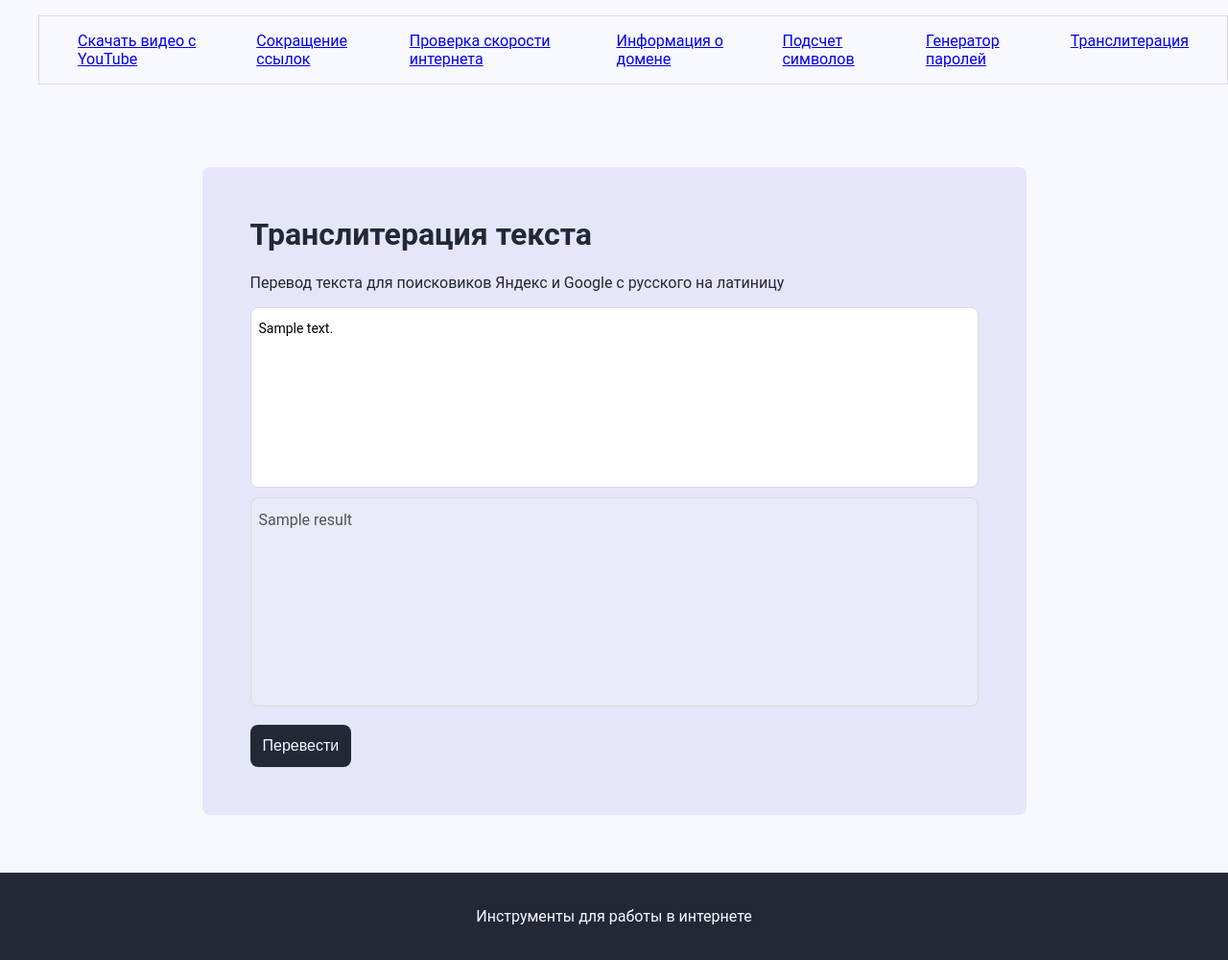
After one commit to AiratWebDev/web-tools, a FastAPI app: template templates/translit.html in a window 1280 px wide. The commit adds this page. Shown: the whole page at 96% size. Run offline with FastAPI, Linux system fonts and the light colour scheme; the template is opened without the code that fills it: most values are stand-ins (such as "Sample title", 1, 10 or a date in 2020).

Commit message:
added transliteration feature, created requirements file, created link-input validation for shortener, and other minimal changes

```diff
--- a/main.py
+++ b/main.py
@@ -11,6 +11,7 @@ from static import speedtest_check
 from static.short_link_generator import link_generator
 from static.links_dict import links_dict
 from static.whois_check import whois_check
+from static.translit import *
 
 app = FastAPI()
 
@@ -47,12 +48,12 @@ def success(request: Request, title):
     return FileResponse(f'downloads/{title}.mp4')
 
 
-@app.get('/shortener')
+@app.get('/s')
 def short_url(request: Request):
     return templates.TemplateResponse('short_url.html', {'request': request})
 
 
-@app.post('/shortener', response_class=HTMLResponse)
+@app.post('/s', response_class=HTMLResponse)
 def short_url(request: Request, link: str = Form(...)):
     [link, short_link] = link_generator(link)
     links_dict[short_link] = link
@@ -60,7 +61,7 @@ def short_url(request: Request, link: str = Form(...)):
                                       {'request': request, 'link': link, 'short_link': short_link})
 
 
-@app.get('/shortener/{short_link}', response_class=RedirectResponse)
+@app.get('/s/{short_link}', response_class=RedirectResponse)
 def shorted_url(request: Request, short_link):
     link = links_dict[short_link]
     return RedirectResponse(link)
@@ -98,6 +99,17 @@ def password_generator(request: Request):
     return templates.TemplateResponse('password_generator.html', {'request': request})
 
 
+@app.get('/translit')
+def translit(request: Request):
+    return templates.TemplateResponse('translit.html', {'request': request})
+
+
+@app.post('/translit')
+def translit(request: Request, area_text: str = Form(...)):
+    result = text_transliteration(area_text)
+    return templates.TemplateResponse('translit.html', {'request': request, 'result': result, 'area_text': area_text })
+
+
 @app.get('static/script-download.js')
 def js_script(request: Request):
     return FileResponse(f'static/script-download.js')
--- a/static/styles.css
+++ b/static/styles.css
@@ -33,12 +33,13 @@ body {
 .content {
     align-self: center;
     margin-top: 70px;
+    margin-bottom: 60px;
 }
 
 .background-wrap {
     /*background-image: linear-gradient(to top, #fbc2eb 0%, #a6c1ee 100%);*/
     background-color: #E6E6FA;
-    padding: 50px;
+    padding: 30px 50px 50px;
     border-radius: 8px;
 }
 
@@ -87,6 +88,16 @@ h1, p, span, label {
     font-family: Roboto, Arial, sans-serif
 }
 
+.translit-textarea {
+    display: flex;
+    flex-direction: column;
+}
+
+.area2 {
+    margin-top: 10px;
+    font-size: 16px;
+}
+
 .counters {
     display: flex;
     justify-content: space-between;
--- /dev/null
+++ b/static/translit.py
@@ -0,0 +1,6 @@
+from pytils.translit import translify
+
+
+def text_transliteration(text):
+    result = translify(text)
+    return result
--- a/templates/menu.html
+++ b/templates/menu.html
@@ -1,10 +1,11 @@
 <menu>
     <div class="menu">
         <ul><a href="/">Скачать видео с YouTube</a></ul>
-        <ul><a href="/shortener">Сокращение ссылок</a></ul>
+        <ul><a href="/s">Сокращение ссылок</a></ul>
         <ul><a href="/speedtest">Проверка скорости интернета</a></ul>
         <ul><a href="/whois">Информация о домене</a></ul>
         <ul><a href="/text">Подсчет символов</a></ul>
         <ul><a href="/password-generator">Генератор паролей</a></ul>
+        <ul><a href="/translit">Транслитерация</a></ul>
     </div>
 </menu>
--- a/templates/short_url.html
+++ b/templates/short_url.html
@@ -4,6 +4,7 @@
     <meta charset="UTF-8">
     <title>Сокращение ссылок онлайн. URL-shortener online</title>
     <link rel="stylesheet" href="{{ url_for('static', path='/styles.css') }}">
+    <script src="{{ url_for('static', path='/script-short.js') }}" type="text/javascript"></script>
 </head>
 <body>
 <div class="page">
@@ -13,7 +14,9 @@
             <h1>Сократить ссылку онлайн</h1>
             <p>Вставьте ссылку на нужное видео в поле ниже</p>
             <form class="form-to-send" action="" method="post">
-                <input class="link-input" type="text" name="link" placeholder="Вставьте сюда ссылку" required>
+                <input class="link-input" type="text" name="link"
+                       id="shortener-link"
+                       placeholder="Вставьте сюда ссылку" required>
                 <br>
                 <input class="send-btn" type="submit" value="Сократить">
             </form>
--- a/templates/short_url_post.html
+++ b/templates/short_url_post.html
@@ -3,7 +3,7 @@
 <head>
     <meta charset="UTF-8">
     <title>Ваша сокращенная ссылка готова</title>
-    <link rel="stylesheet" href="/static/styles.css">
+    <link rel="stylesheet" href="{{ url_for('static', path='/styles.css') }}">
 </head>
 <body>
 <div class="page">
@@ -13,7 +13,7 @@
         <p>
             Старая ссылка — {{ link }}
             <br>
-            Сокращенная ссылка — <a href="http://127.0.0.1:8000/shortener/{{ short_link }}">127.0.0.1:8000/shortener/{{
+            Сокращенная ссылка — <a href="http://127.0.0.1:8000/s/{{ short_link }}">127.0.0.1:8000/s/{{
             short_link }}</a>
         </p>
     </div>
--- /dev/null
+++ b/templates/translit.html
@@ -0,0 +1,29 @@
+<!DOCTYPE html>
+<html lang="en">
+<head>
+    <meta charset="UTF-8">
+    <title>Транслитерация с русского на английский. Для поисковиков Google и Яндекс</title>
+    <link rel="stylesheet" href="{{ url_for('static', path='/styles.css') }}">
+</head>
+<body>
+<div class="page">
+    {% include 'menu.html' %}
+    <div class="content">
+        <div class="background-wrap">
+            <form method="post" action="" class="form-to-send">
+                <h1>Транслитерация текста</h1>
+                <p>Перевод текста для поисковиков Яндекс и Google с русского на латиницу</p>
+                <div class="translit-textarea">
+                    <textarea name="area_text" cols="80" rows="10" class="textarea-user-text area1"
+                              placeholder="Русский текст для перевода">{{ area_text }}</textarea>
+                    <textarea cols="80" rows="10" class="textarea-user-text area2" placeholder="Результат на латинице" disabled>{{ result }}</textarea>
+                </div>
+                <br>
+                <input class="send-btn password-inpt" type="submit" value="Перевести">
+            </form>
+        </div>
+    </div>
+    {% include 'footer.html' %}
+</div>
+</body>
+</html>
```
Also changed, not shown: requirements.txt (added, +31 -0 lines), static/script-short.js (added, +28 -0 lines).
